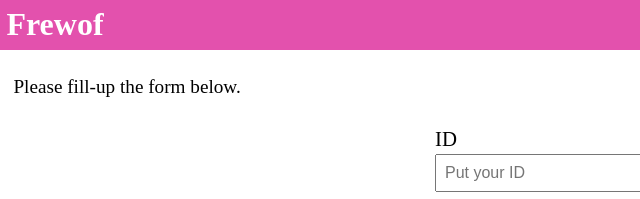
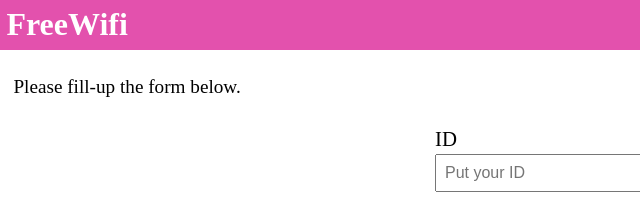
Before and after one commit to Hamad6909/QuishingDemo, a website: page src/index.html in a window 1280 px wide. Shown: the top 199 px of the page, 0-640 px from the left. Drawn offline with Linux system fonts and the light colour scheme.

Commit message:
Update src folder with latest changes

```diff
--- a/src/index.html
+++ b/src/index.html
@@ -5,11 +5,11 @@
     <meta http-equiv="X-UA-Compatible" content="IE=edge">
     <meta name="viewport" content="width=device-width, initial-scale=1.0">
     <link rel="stylesheet" href="./index.css">
-    <title>Frewof</title>
+    <title>FreeWifi</title>
 </head>
 <body>
     <header>
-        <h1>Frewof</h1>
+        <h1>FreeWifi</h1>
     </header>
     <div class="content">
         <p>Please fill-up the form below.</p>
```
